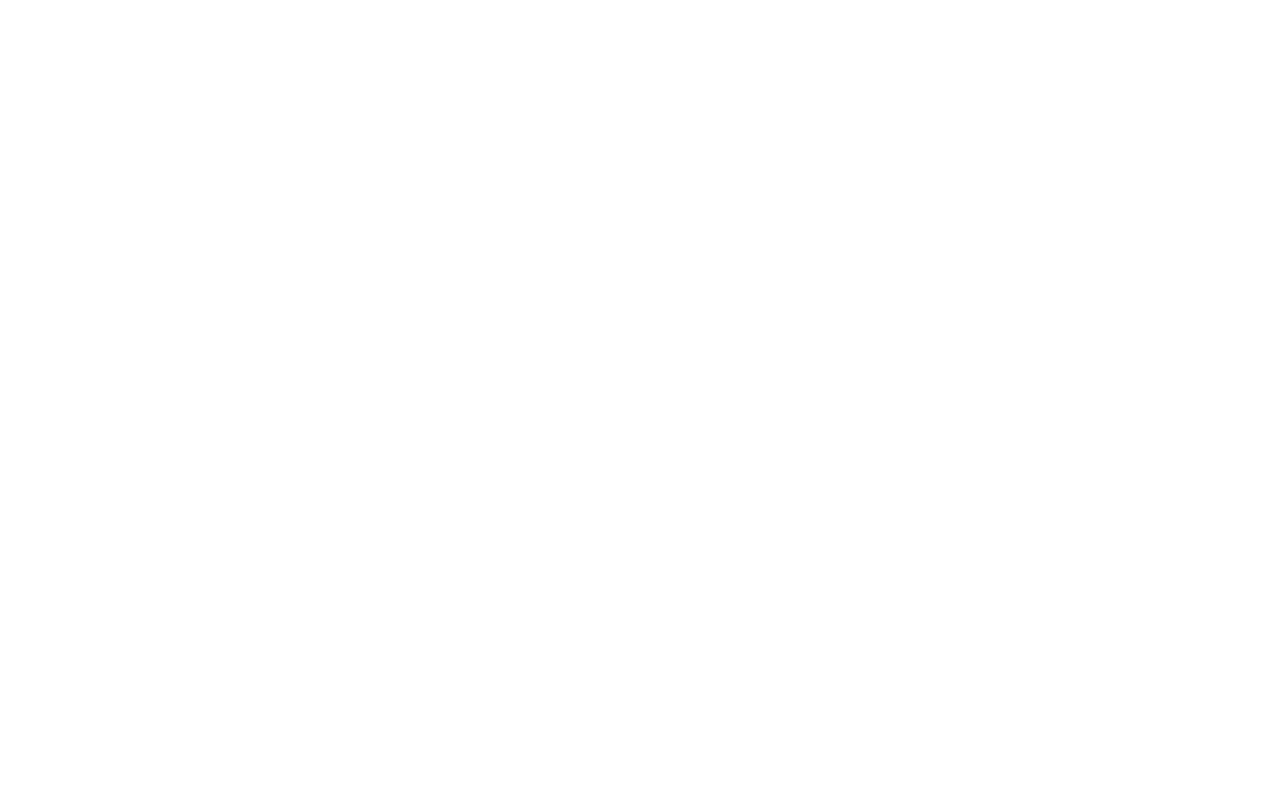
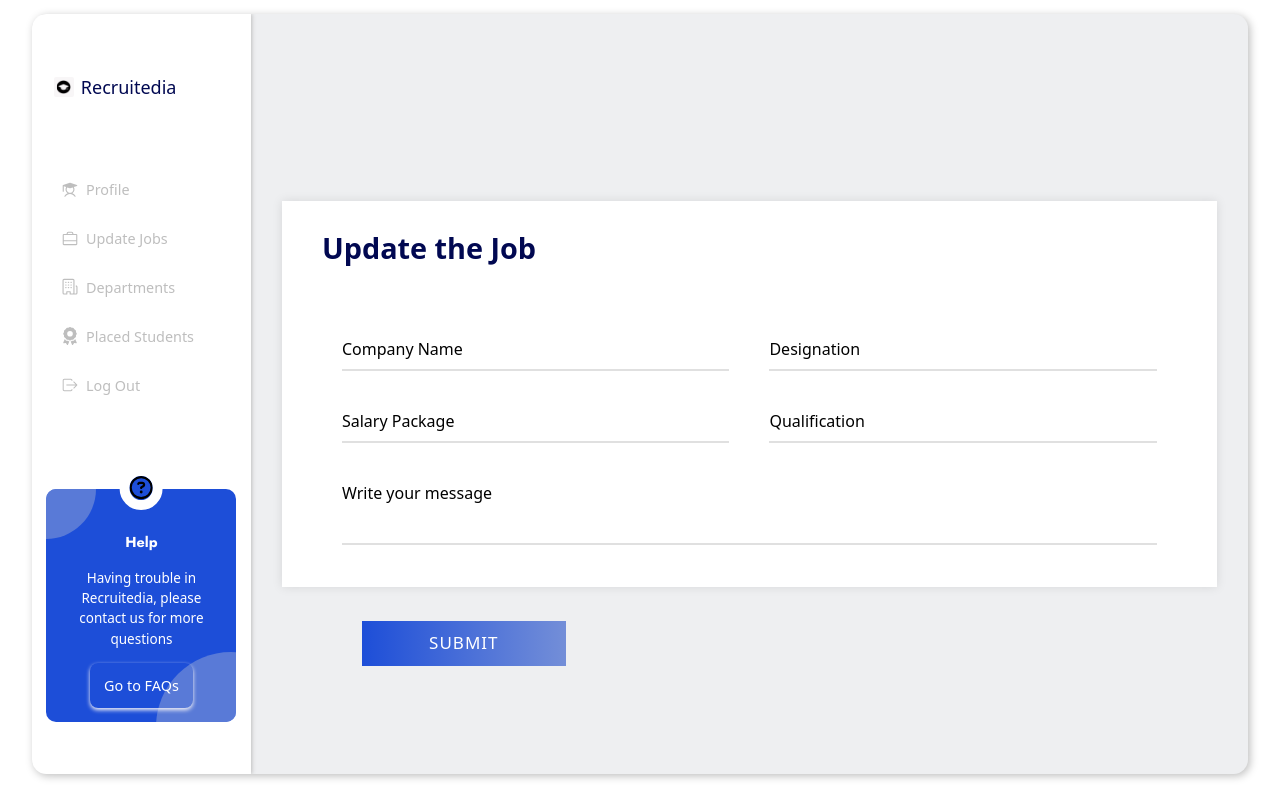
Before and after one commit to NehaRawat22/Recruitedia, a React (Vite) app: page /jobs in a window 1280 px wide. Before the commit this address had no page. Built offline with nearby package versions, Linux system fonts and the light colour scheme.

Commit message:
Placement Cell Management System

```diff
--- a/src/App.jsx
+++ b/src/App.jsx
@@ -13,7 +13,7 @@
 import Faq from "./components/FAQ/Faq";
 import Dashes from "./components/DashFeatures/Dashes";
 import PlacedStu from "./components/Placed/PlacedStu";
-import UserData from "./components/Placed/UserData";
+import Jobs from "./components/Update/Jobs";
 
 function App() {
   return (
@@ -38,21 +38,34 @@
               <SideBar /> <Body />
             </div>
           }
-        ></Route >
-        <Route path="/departments"
+        ></Route>
+        <Route
+          path="/departments"
           element={
             <div className="containn">
-            <SideBar/><Dashes/>
+              <SideBar />
+              <Dashes />
             </div>
-        }>
-        </Route>
-        <Route path="/stu"
+          }
+        ></Route>
+        <Route
+          path="/stu"
           element={
             <div className="containn">
-            <SideBar/><PlacedStu/>
+              <SideBar />
+              <PlacedStu />
             </div>
-        }>
-        </Route>
+          }
+        ></Route>
+        <Route
+          path="/jobs"
+          element={
+            <div className="containn">
+              <SideBar />
+              <Jobs />
+            </div>
+          }
+        ></Route>
       </Routes>
     </Router>
   );
--- a/src/components/Placed/PlacedStu.css
+++ b/src/components/Placed/PlacedStu.css
@@ -1,6 +1,6 @@
-@import url('https://fonts.googleapis.com/css2?family=Josefin+Sans:wght@400;600;700&family=Lexend+Deca:wght@100;200;300;400;500;600;700&family=Poppins:wght@300;400;600&display=swap');
+@import url("https://fonts.googleapis.com/css2?family=Josefin+Sans:wght@400;600;700&family=Lexend+Deca:wght@100;200;300;400;500;600;700&family=Poppins:wght@300;400;600&display=swap");
 
-.mainContent{
+.mainContent {
   max-width: 1200px;
   margin: 0 auto;
   overflow: auto;
@@ -8,26 +8,26 @@
 .tabl {
   margin: 5rem auto;
   border-radius: 2rem;
-  border: 1rem hidden #443C68;
+  border: 1rem hidden #443c68;
   border-collapse: collapse;
   box-shadow: 0 0 0 1px black;
   overflow: hidden;
   max-width: 80rem;
 }
 
-.dataa{
+.dataa {
   font-size: 1.2rem;
   line-height: 1;
 }
 
 .headd {
   font-size: 1.5rem;
-  color:#443C68;
+  color: #443c68;
 }
 
 .tabl-headi,
 .dataa {
-  border: 1px solid #443C68;
+  border: 1px solid #443c68;
   padding: 1.5rem;
   line-height: 1.7;
 }
@@ -37,60 +37,60 @@
 }
 
 @media (max-width: 984px) {
-    .tabl-headi{
+  .tabl-headi {
     font-size: 16px;
     line-height: 1.2;
     padding: 1.2rem;
   }
-    .dataa{
+  .dataa {
     font-size: 14px;
     line-height: 1.2;
     padding: 1.2rem;
   }
 }
 @media (max-width: 772px) {
-    .tabl-headi{
+  .tabl-headi {
     font-size: 12px;
     line-height: 1;
     padding: 1rem;
   }
-    .dataa{
+  .dataa {
     font-size: 10px;
     line-height: 1;
     padding: 1rem;
   }
 }
 @media (max-width: 632px) {
-    .tabl-headi{
+  .tabl-headi {
     font-size: 10px;
     line-height: 0.8;
     padding: 0.8rem;
   }
-    .dataa{
+  .dataa {
     font-size: 8px;
     line-height: 0.8;
     padding: 0.8rem;
   }
 }
 @media (max-width: 570px) {
-    .tabl-headi{
+  .tabl-headi {
     font-size: 8px;
     line-height: 0.8;
     padding: 0.6rem;
   }
-    .dataa{
+  .dataa {
     font-size: 6px;
     line-height: 0.8;
     padding: 0.6rem;
   }
 }
 @media (max-width: 500px) {
-    .tabl-headi{
+  .tabl-headi {
     font-size: 6px;
     line-height: 0.8;
     padding: 0.4rem;
   }
-    .dataa{
+  .dataa {
     font-size: 4px;
     line-height: 0.8;
     padding: 0.4rem;
--- a/src/components/SideBar/SideBar.jsx
+++ b/src/components/SideBar/SideBar.jsx
@@ -1,5 +1,6 @@
 import "./SideBar.css";
 import logo from "../../assets/logo.png";
+import { IoIosLogOut } from "react-icons/io";
 import { PiSuitcaseSimple } from "react-icons/pi";
 import { PiStudentFill } from "react-icons/pi";
 import { GoOrganization } from "react-icons/go";
@@ -16,7 +17,6 @@
       </div>
 
       <div className="menuDiv">
-        <h3 className="divTitle">QUICK MENU</h3>
         <ul className="menuLists grider">
           <li className="listItem">
             <Link to="/dashboard" className="menuLink flexer">
@@ -26,10 +26,10 @@
           </li>
 
           <li className="listItem">
-            <a href="#" className="menuLink flexer">
+            <Link to="/jobs" className="menuLink flexer">
               <PiSuitcaseSimple className="iconn" />
-              <span className="smallText">Add Drive</span>
-            </a>
+              <span className="smallText">Update Jobs</span>
+            </Link>
           </li>
 
           <li className="listItem">
@@ -45,6 +45,13 @@
               <span className="smallText">Placed Students</span>
             </Link>
           </li>
+
+          <li className="listItem">
+            <Link to="/" className="menuLink flexer">
+              <IoIosLogOut className="iconn" />
+              <span className="smallText">Log Out</span>
+            </Link>
+          </li>
         </ul>
       </div>
 
@@ -53,11 +60,13 @@
         <div className="cardContent">
           <div className="circle1"></div>
           <div className="circle2"></div>
-          <h3>Help Center</h3>
+          <h3>Help</h3>
           <p>
             Having trouble in Recruitedia, please contact us for more questions
           </p>
-          <button className="btnn">Go to help center</button>
+          <Link to="/faq">
+            <button className="btnn">Go to FAQs</button>
+          </Link>
         </div>
       </div>
     </div>
--- /dev/null
+++ b/src/components/Update/Jobs.css
@@ -0,0 +1,187 @@
+@import url("https://fonts.googleapis.com/css?family=Poppins:400,500,600,700&display=swap");
+
+:root {
+  --PrimaryColor: rgba(1, 8, 81, 1);
+  --HoverColor: rgba(29, 78, 216, 1);
+  --paleBlue: rgb(115, 142, 216);
+  --whiteColor: hsl(0, 0%, 100%);
+  --blackColor: hsl(0, 0%, 18%);
+  --textColor: hsl(0, 0%, 41%);
+  --bgColor: hsl(220, 10%, 94%);
+  --greyText: rgb(190, 190, 190);
+  --inputColor: hsl(330, 12%, 97%);
+
+  --biggestFontSize: 2.5rem;
+  --h1FontSize: 1.5rem;
+  --h2FontSize: 1.25rem;
+  --h3FontSize: 1rem;
+  --normalFontSize: 0.938rem;
+  --smallFontSize: 0.813rem;
+  --smallestFontSize: 0.75rem;
+}
+
+.containe {
+  background: #fff;
+  padding: 25px 40px 10px 40px;
+  box-shadow: 0px 0px 10px rgba(0, 0, 0, 0.1);
+}
+.containe .text {
+  text-align: center;
+  font-size: 41px;
+  font-weight: 600;
+  font-family: "Poppins", sans-serif;
+  background: -webkit-linear-gradient(
+    right,
+    rgba(29, 78, 216, 1),
+    rgb(115, 142, 216),
+    rgba(29, 78, 216, 1),
+    rgb(115, 142, 216)
+  );
+  -webkit-background-clip: text;
+  -webkit-text-fill-color: transparent;
+}
+.containe form {
+  padding: 30px 0 0 0;
+}
+.containe form .form-rowed {
+  display: flex;
+  margin: 32px 0;
+}
+form .form-rowed .input-datas {
+  width: 100%;
+  height: 40px;
+  margin: 0 20px;
+  position: relative;
+}
+form .form-rowed .textarea {
+  height: 70px;
+}
+.input-datas input,
+.textarea textarea {
+  display: block;
+  width: 100%;
+  height: 100%;
+  border: none;
+  font-size: 17px;
+  border-bottom: 2px solid rgba(0, 0, 0, 0.12);
+}
+.input-datas input:focus ~ label,
+.textarea textarea:focus ~ label,
+.input-datas input:valid ~ label,
+.textarea textarea:valid ~ label {
+  transform: translateY(-40px);
+  font-size: 14px;
+  color: #3498db;
+}
+.textarea textarea {
+  resize: none;
+  padding-top: 10px;
+}
+.input-datas label {
+  position: absolute;
+  pointer-events: none;
+  bottom: 10px;
+  font-size: 16px;
+  transition: all 0.3s ease;
+}
+.textarea label {
+  width: 100%;
+  bottom: 40px;
+  background: #fff;
+}
+.input-datas .underliner {
+  position: absolute;
+  bottom: 0;
+  height: 2px;
+  width: 100%;
+}
+.input-datas .underliner:before {
+  position: absolute;
+  content: "";
+  height: 2px;
+  width: 100%;
+  background: #3498db;
+  transform: scaleX(0);
+  transform-origin: center;
+  transition: transform 0.3s ease;
+}
+.input-datas input:focus ~ .underline:before,
+.input-datas input:valid ~ .underline:before,
+.textarea textarea:focus ~ .underline:before,
+.textarea textarea:valid ~ .underline:before {
+  transform: scale(1);
+}
+.submit-btn .input-datas {
+  overflow: hidden;
+  height: 45px !important;
+  width: 25% !important;
+}
+.submit-btn .input-datas .inner {
+  height: 100%;
+  width: 300%;
+  position: absolute;
+  left: -100%;
+  background: -webkit-linear-gradient(
+    right,
+    rgba(29, 78, 216, 1),
+    rgb(115, 142, 216),
+    rgba(29, 78, 216, 1),
+    rgb(115, 142, 216)
+  );
+  transition: all 0.4s;
+}
+.submit-btn .input-datas:hover .inner {
+  left: 0;
+}
+.submit-btn .input-datas input {
+  background: none;
+  border: none;
+  color: #fff;
+  font-size: 17px;
+  font-weight: 500;
+  text-transform: uppercase;
+  letter-spacing: 1px;
+  cursor: pointer;
+  position: relative;
+  z-index: 2;
+}
+@media (max-width: 700px) {
+  .containe .text {
+    font-size: 30px;
+  }
+  .containe form {
+    padding: 10px 0 0 0;
+  }
+  .containe form .form-rowed {
+    display: block;
+  }
+  form .form-rowed .input-datas {
+    margin: 55px 0 !important;
+  }
+  .submit-btn .input-datas {
+    width: 40% !important;
+  }
+}
+@media (max-width: 1055px) {
+  .containe {
+    margin: 20px;
+  }
+  .containe .text {
+    font-size: 15px;
+    width: 500px;
+    padding: 15px 30px 5px 20px;
+    margin: 1px auto;
+  }
+  .containe form {
+    padding: 10px 0 0 0;
+  }
+  .containe form .form-rowed {
+    display: block;
+  }
+  form .form-rowed .input-datas {
+    margin: 25px 0 !important;
+  }
+  .submit-btn .input-datas {
+    width: 40% !important;
+  }
+}
--- /dev/null
+++ b/src/components/Update/Jobs.jsx
@@ -0,0 +1,57 @@
+import React from "react";
+import "./Jobs.css";
+
+const Jobs = () => {
+  return (
+    <>
+      <div className="mainer">
+        <div className="containe">
+          <div className="titler">Update the Job</div>
+          <form action="#">
+            <div className="form-rowed">
+              <div className="input-datas">
+                <input type="text" required />
+                <div className="underliner"></div>
+                <label htmlFor="">Company Name</label>
+              </div>
+              <div className="input-datas">
+                <input type="text" required />
+                <div className="underlinerr"></div>
+                <label htmlFor="">Designation</label>
+              </div>
+            </div>
+            <div className="form-rowed">
+              <div className="input-datas">
+                <input type="text" required />
+                <div className="underliner"></div>
+                <label htmlFor="">Salary Package</label>
+              </div>
+              <div className="input-datas">
+                <input type="text" required />
+                <div className="underliner"></div>
+                <label htmlFor="">Qualification</label>
+              </div>
+            </div>
+            <div className="form-rowed">
+              <div className="input-datas textarea">
+                <textarea rows="8" cols="80" required></textarea>
+                <br />
+                <div className="underliner"></div>
+                <label htmlFor="">Write your message</label>
+                <br />
+                <div className="form-rowed submit-btn">
+                  <div className="input-datas">
+                    <div className="inner"></div>
+                    <input type="submit" value="submit" />
+                  </div>
+                </div>
+              </div>
+            </div>
+          </form>
+        </div>
+      </div>
+    </>
+  );
+};
+
+export default Jobs;
```
Also changed, not shown: src/components/Placed/PlacedStu.jsx (+11 -10 lines), src/components/Placed/UserData.jsx (+15 -16 lines). Lines whose indentation alone changed are shown as unchanged.
